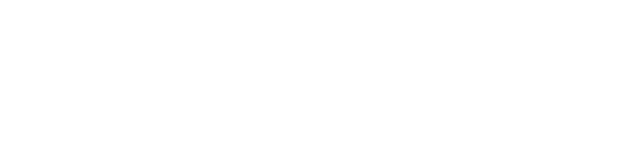
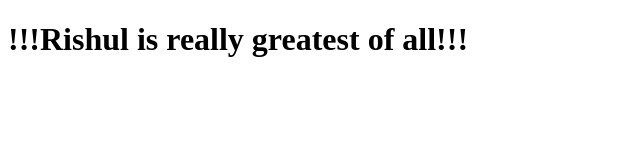
Before and after one commit to RishulVerma/Test, a plain HTML site: page index.html in a window 1280 px wide. Shown: the whole page, without its empty margins (0-640 px from the left). Drawn offline with Linux system fonts and the light colour scheme.

Commit message:
commit git about

```diff
--- a/index.html
+++ b/index.html
@@ -6,6 +6,6 @@
     <title>Document</title>
 </head>
 <body>
-
+    <h1>!!!Rishul is really greatest of all!!!</h1>
 </body>
 </html>
```
